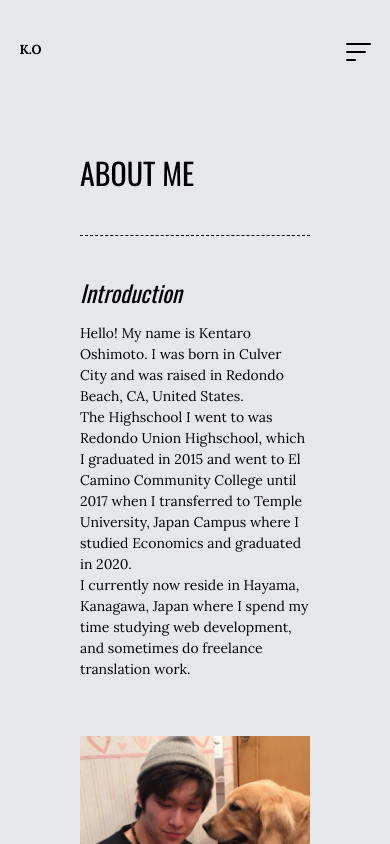
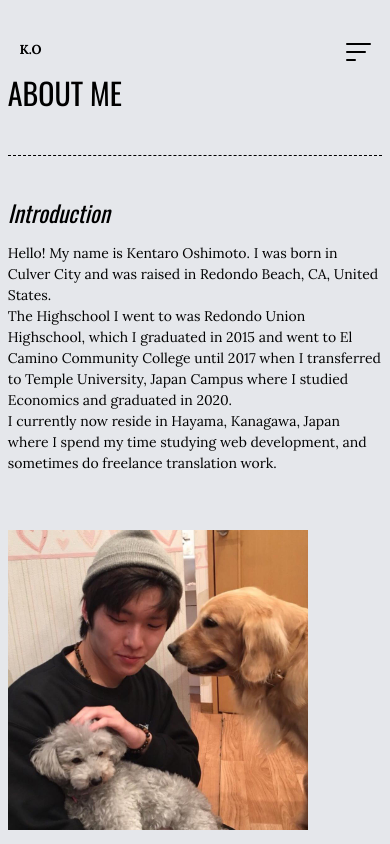
Before and after one commit to bap-ssbm/portfolio, a Next.js app: page /about in a window 390 px wide. Shown: the top 844 px of the page. Built offline with nearby package versions, Linux system fonts and the light colour scheme.

Commit message:
fix mobile view

```diff
--- a/app/layout.tsx
+++ b/app/layout.tsx
@@ -28,7 +28,7 @@ export default function RootLayout({
 
         <Navbar />
         <div id='main-wrapper' className='lg:w-[90%] max-w-[1920px] mx-auto lg:border border-gray-700 dark:border-gray-400'>
-          <div className='p-20'>
+          <div className='px-[2%] lg:p-20'>
 
             {children}
 
```
